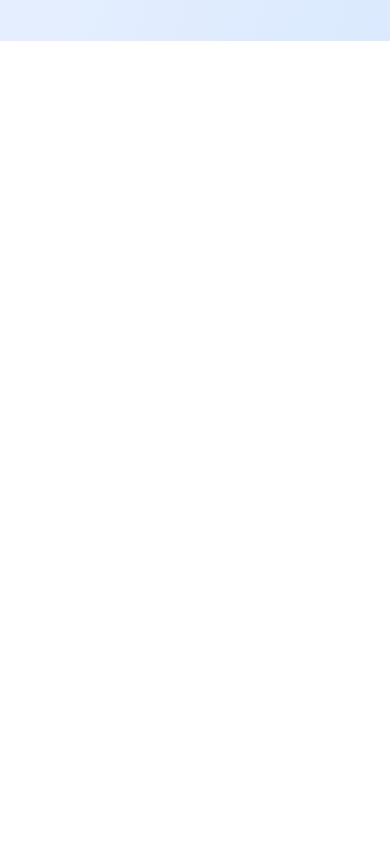
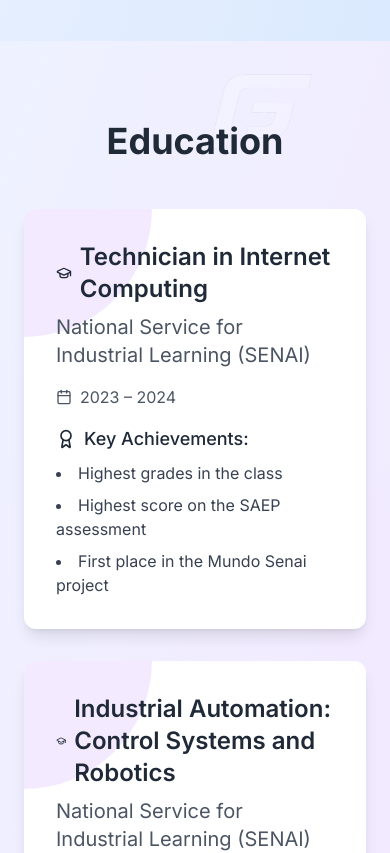
Before and after one commit to Faccin27/Portfolio-4.0, a Next.js app: page / in a window 390 px wide. Shown: the part 6840-7693 px from the top of the page. Before the commit the page ends 6881 px from the top, so only its background shows below. Built offline with nearby package versions, Linux system fonts and the light colour scheme.

Commit message:
feat: created education component

```diff
--- /dev/null
+++ b/src/app/components/Education.tsx
@@ -0,0 +1,85 @@
+"use client";
+
+import { GraduationCap, Calendar, Award } from "lucide-react";
+import Image from "next/image";
+import AnimatedSectionHeader from "./AnimatedSectionHeader";
+import { motion } from "framer-motion";
+import Logo from "@/assets/logo2.png";
+
+export default function Education() {
+  const education = [
+    {
+      degree: "Technician in Internet Computing",
+      institution: "National Service for Industrial Learning (SENAI)",
+      period: "2023 – 2024",
+      achievements: [
+        "Highest grades in the class",
+        "Highest score on the SAEP assessment",
+        "First place in the Mundo Senai project",
+      ],
+    },
+    {
+      degree: "Industrial Automation: Control Systems and Robotics",
+      institution: "National Service for Industrial Learning (SENAI)",
+      period: "2021 – 2022",
+      achievements: [
+        "Creation of a humanoid robotic arm",
+        "Proficient in configuring PLCs with ease",
+        "Second place in the Mundo Senai project",
+      ],
+    },
+  ];
+
+  return (
+    <section
+      id="education"
+      className="py-20 bg-gradient-to-br from-indigo-50 to-purple-100 dark:from-gray-900 dark:to-purple-900 transition-colors duration-300 overflow-hidden relative"
+    >
+      <div className="container mx-auto px-6 relative z-10">
+        <AnimatedSectionHeader title="Education" />
+        {/* Grid para alinhar lado a lado em telas maiores */}
+        <div className="grid grid-cols-1 md:grid-cols-2 gap-8">
+          {education.map((edu, index) => (
+            <motion.div
+              key={index}
+              initial={{ opacity: 0, y: 50 }}
+              whileInView={{ opacity: 1, y: 0 }}
+              viewport={{ once: true }}
+              transition={{ duration: 0.5 }}
+              className="bg-white dark:bg-gray-800 p-8 rounded-xl shadow-lg transition-all duration-300 hover:shadow-2xl relative overflow-hidden"
+            >
+              <div className="absolute top-0 left-0 w-32 h-32 bg-purple-200 dark:bg-purple-700 rounded-br-full z-0 opacity-50"></div>
+              <div className="relative z-10">
+                <h3 className="text-2xl font-semibold mb-2 dark:text-white flex items-center">
+                  <GraduationCap className="w-6 h-6 mr-2" />
+                  {edu.degree}
+                </h3>
+                <p className="text-xl text-gray-600 dark:text-gray-300 mb-4">
+                  {edu.institution}
+                </p>
+                <p className="text-gray-600 dark:text-gray-300 mb-4 flex items-center">
+                  <Calendar className="w-4 h-4 mr-2" />
+                  {edu.period}
+                </p>
+                <h4 className="text-lg font-medium mb-2 dark:text-gray-200 flex items-center">
+                  <Award className="w-5 h-5 mr-2" />
+                  Key Achievements:
+                </h4>
+                <ul className="list-disc list-inside space-y-2">
+                  {edu.achievements.map((achievement, idx) => (
+                    <li key={idx} className="text-gray-700 dark:text-gray-300">
+                      {achievement}
+                    </li>
+                  ))}
+                </ul>
+              </div>
+            </motion.div>
+          ))}
+        </div>
+      </div>
+      <div className="absolute top-32 right-0 w-64 h-64 -mt-32 -ml-32 opacity-20">
+        <Image src={Logo} alt="Decorative logo" width={256} height={256} />
+      </div>
+    </section>
+  );
+}
--- a/src/app/page.tsx
+++ b/src/app/page.tsx
@@ -5,6 +5,7 @@ import About from "./components/About"
 import Experience from "./components/Experience"
 import Skills from "./components/Skills"
 import Services from "./components/Services"
+import Education from "./components/Education"
 
 export default function Home() {
   return (
@@ -15,6 +16,7 @@ export default function Home() {
       <Experience />
       <Skills />
       <Services />
+      <Education />
     </main>
   )
 }
```
